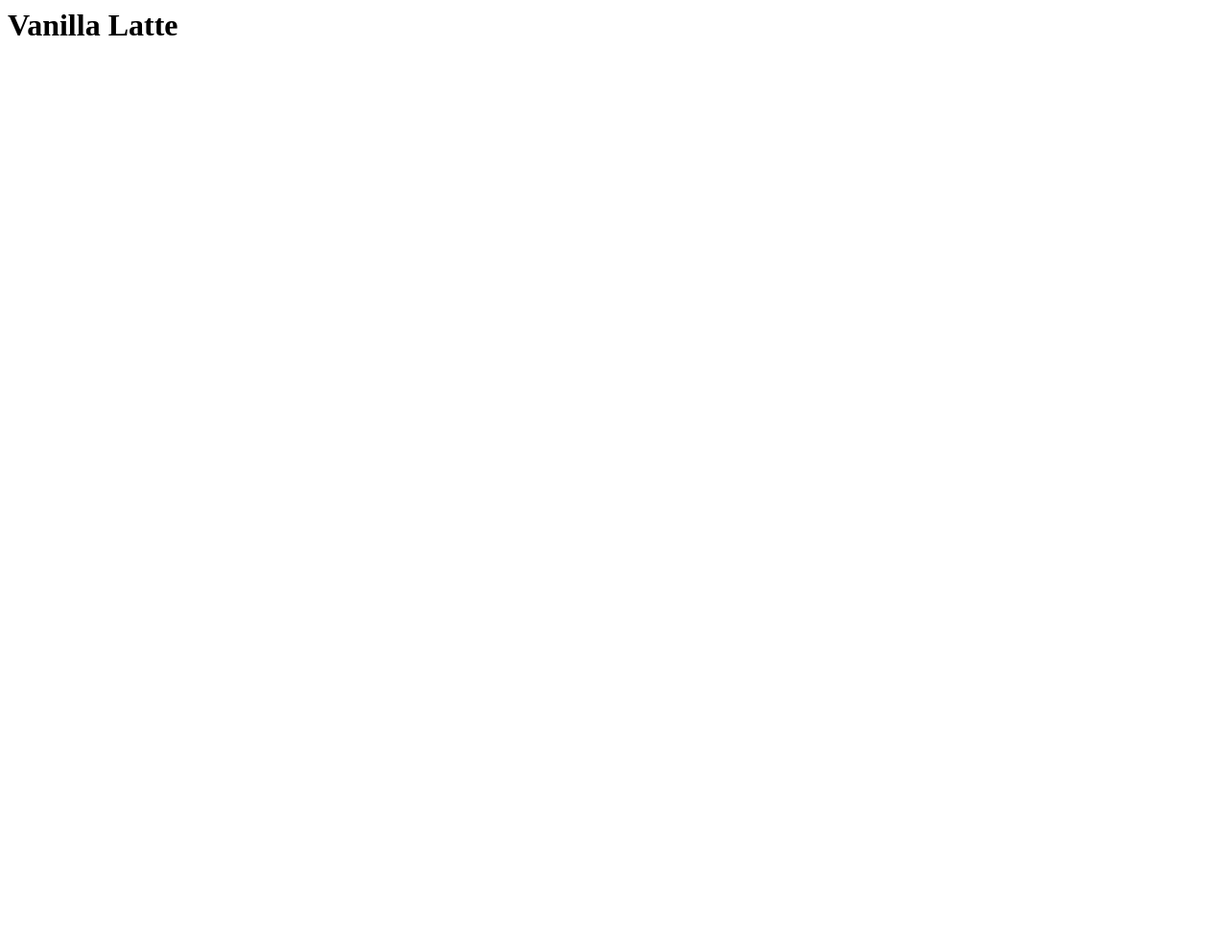
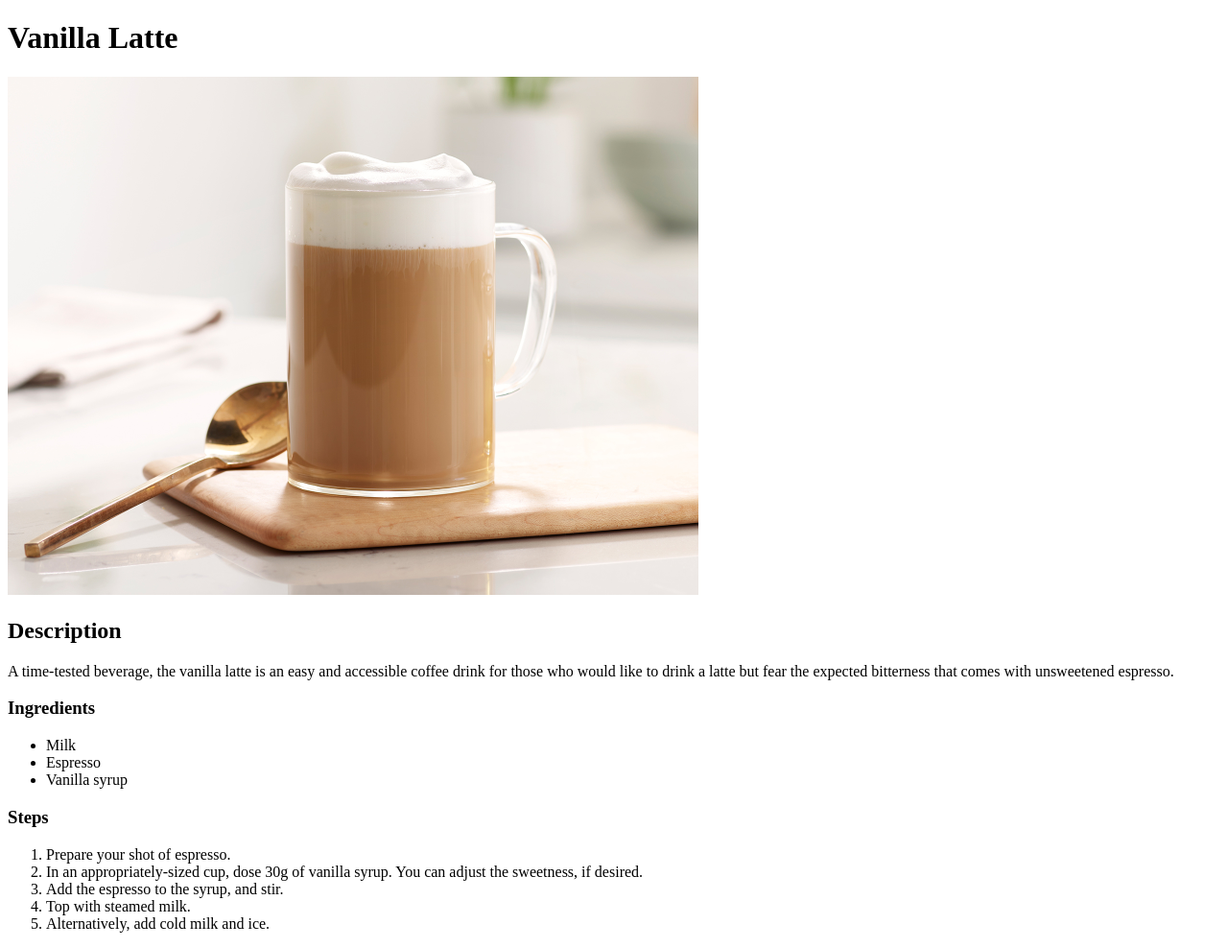
Before and after one commit to vanillaoatlatte/odin-recipes, a plain HTML site: page recipes/vanilla-latte.html in a window 1280 px wide. Shown: the whole page at 96% size. Before the commit the page ends 800 px from the top, so only its background shows below. Drawn offline with Linux system fonts and the light colour scheme.

Commit message:
Create vanilla latte recipe

```diff
--- a/recipes/vanilla-latte.html
+++ b/recipes/vanilla-latte.html
@@ -1 +1,30 @@
-<h1>Vanilla Latte</h1>
+<!DOCTYPE html>
+<html lang="en">
+<head>
+    <meta charset="UTF-8">
+    <meta name="viewport" content="width=device-width, initial-scale=1.0">
+    <title>Vanilla Latte</title>
+</head>
+<body>
+    <h1>Vanilla Latte</h1>
+    <img src="../images/vanillalatte.jpg" alt="A hot vanilla latte in a clear mug." width="720" height="540">
+    <h2>Description</h2>
+    <p>A time-tested beverage, the vanilla latte is an easy and accessible coffee drink for those who would
+        like to drink a latte but fear the expected bitterness that comes with unsweetened espresso.</p>
+    <h3>Ingredients</h3>
+    <ul>
+        <li>Milk</li>
+        <li>Espresso</li>
+        <li>Vanilla syrup</li>
+    </ul>
+    <h3>Steps</h3>
+    <ol>
+        <li>Prepare your shot of espresso.</li>
+        <li>In an appropriately-sized cup, dose 30g of vanilla syrup.
+            You can adjust the sweetness, if desired.</li>
+        <li>Add the espresso to the syrup, and stir.</li>
+        <li>Top with steamed milk.</li>
+        <li>Alternatively, add cold milk and ice.</li>
+    </ol>
+</body>
+</html>
```
Also changed, not shown: images/vanillalatte.jpg (added).
